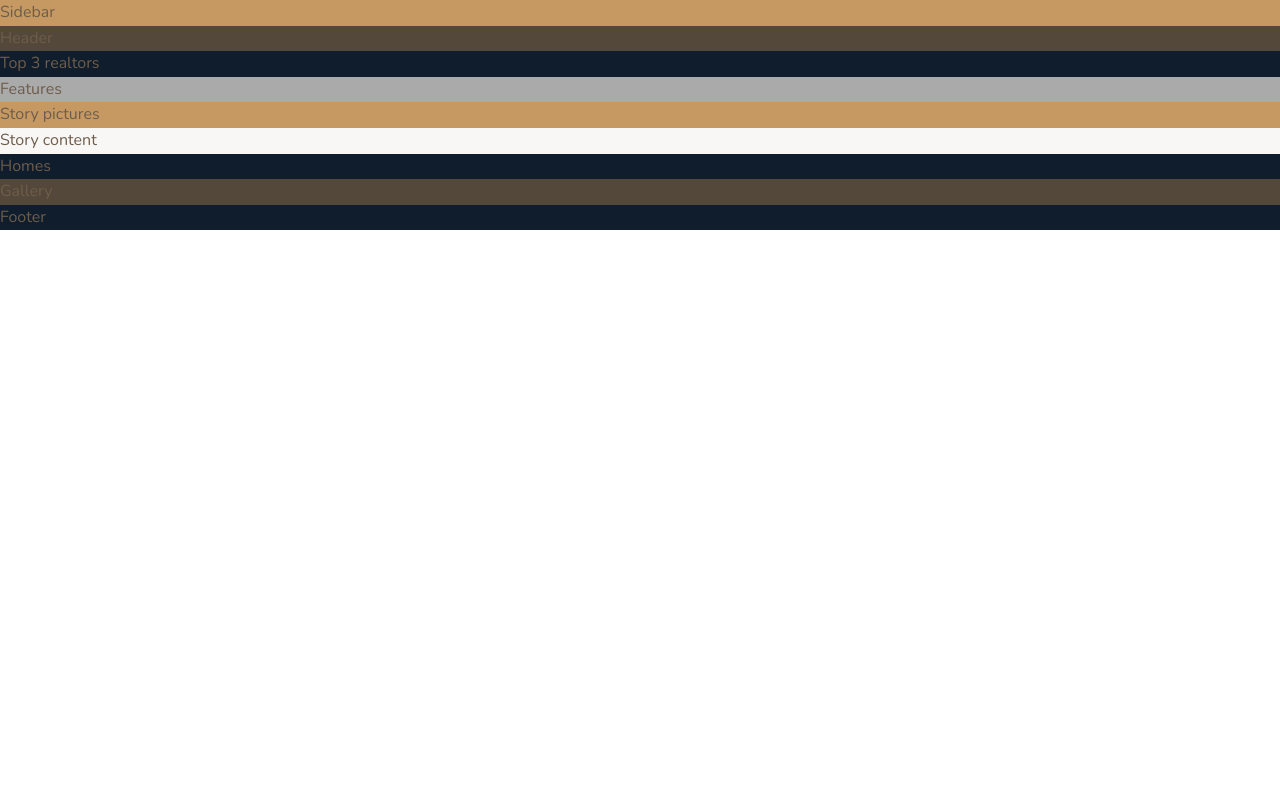
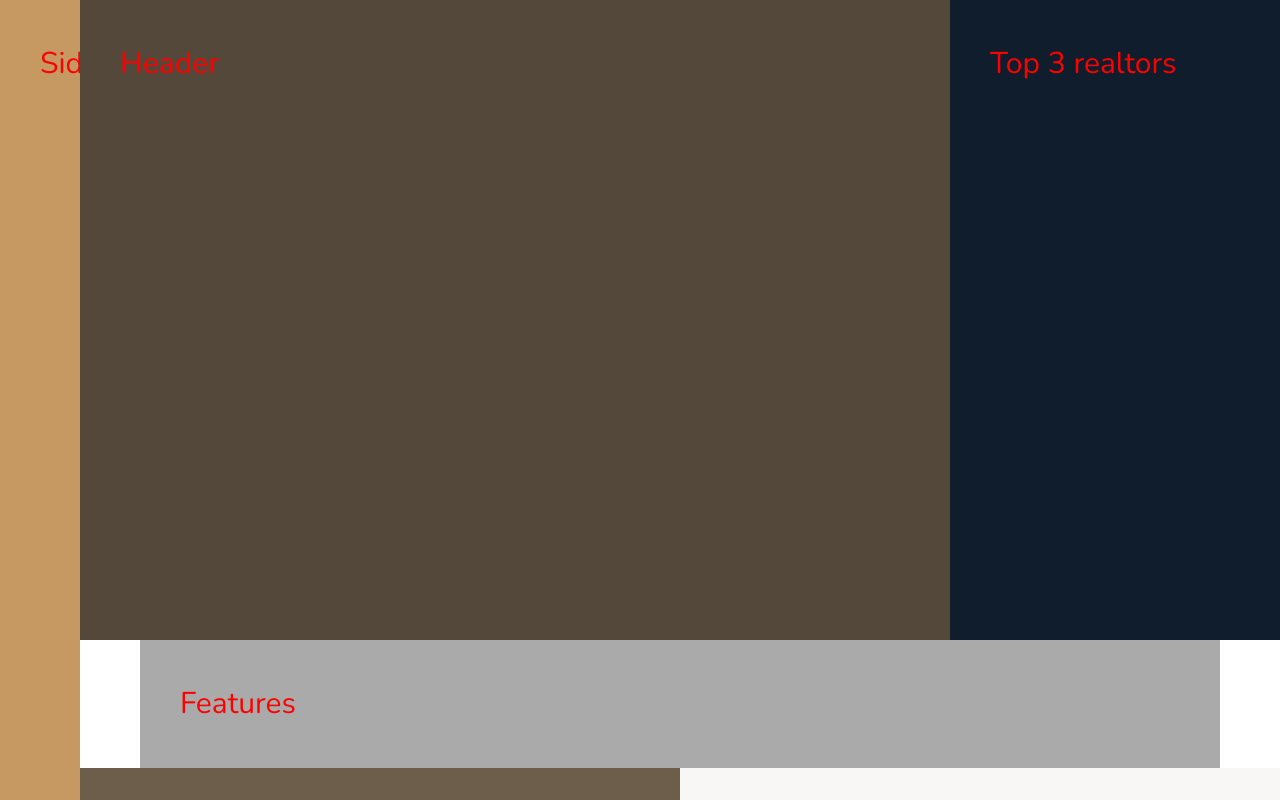
Before and after one commit to cdfishe1/nextor-demo, a website: page index.html in a window 1280 px wide. Shown: the top 800 px of the page. Drawn offline with nearby package versions, Linux system fonts and the light colour scheme.

Commit message:
add grid designations to layout

```diff
--- a/sass/_base.scss
+++ b/sass/_base.scss
@@ -32,3 +32,15 @@ body {
     font-weight: 300;
     line-height: 1.6;
 }
+
+.container {
+    display: grid;
+    grid-template-rows: 80vh min-content 40vw repeat(3, min-content);
+    grid-template-columns: [sidebar-start] 5rem [sidebar-end full-start] minmax(3.75rem, 1fr) [center-start] repeat(8, [col-start] minmax(min-content, 8.75rem) [col-end]) [center-end] minmax(3.75rem, 1fr) [full-end];
+
+    & > * {
+        padding: 2.5rem;
+        font-size: 1.875rem;
+        color: red;
+    }
+}
--- a/sass/_features.scss
+++ b/sass/_features.scss
@@ -1,3 +1,4 @@
 .features {
     background-color: $color-grey-light-2;
+    grid-column: center-start / center-end;
 }
--- a/sass/_footer.scss
+++ b/sass/_footer.scss
@@ -1,3 +1,4 @@
 .footer {
     background-color: $color-secondary;
+    grid-column: full-start / full-end;
 }
--- a/sass/_gallery.scss
+++ b/sass/_gallery.scss
@@ -1,3 +1,4 @@
 .gallery {
     background-color: $color-grey-dark-1;
+    grid-column: full-start / full-end;
 }
--- a/sass/_header.scss
+++ b/sass/_header.scss
@@ -1,3 +1,4 @@
 .header {
     background-color: $color-grey-dark-1;
+    grid-column: full-start / col-end 6;
 }
--- a/sass/_homes.scss
+++ b/sass/_homes.scss
@@ -1,3 +1,4 @@
 .homes {
     background-color: $color-secondary;
+    grid-column: center-start / center-end;
 }
--- a/sass/_realtors.scss
+++ b/sass/_realtors.scss
@@ -1,3 +1,4 @@
 .realtors {
     background-color: $color-secondary;
+    grid-column: col-start 7 / full-end;
 }
--- a/sass/_sidebar.scss
+++ b/sass/_sidebar.scss
@@ -1,3 +1,5 @@
 .sidebar {
     background-color: $color-primary;
+    grid-column: sidebar-start / sidebar-end;
+    grid-row: 1 / -1;
 }
--- a/sass/_story.scss
+++ b/sass/_story.scss
@@ -1,9 +1,11 @@
 .story {
     &__pictures {
-        background-color: $color-primary;
+        background-color: $color-grey-dark-2;
+        grid-column: full-start / col-end 4;
     }
 
     &__content {
         background-color: $color-grey-light-1;
+        grid-column: col-start 5 / full-end;
     }
 }
```
Also changed, not shown: css/main.min.css, 1 other file.
